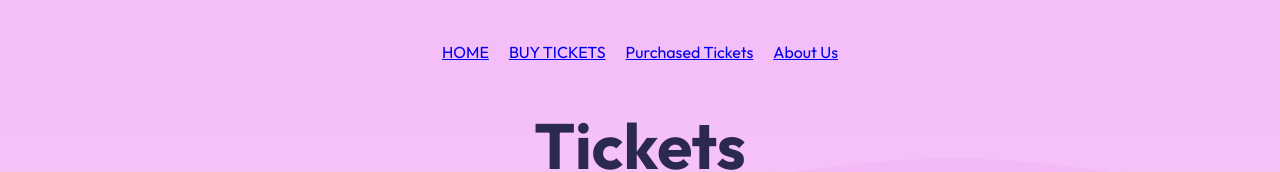
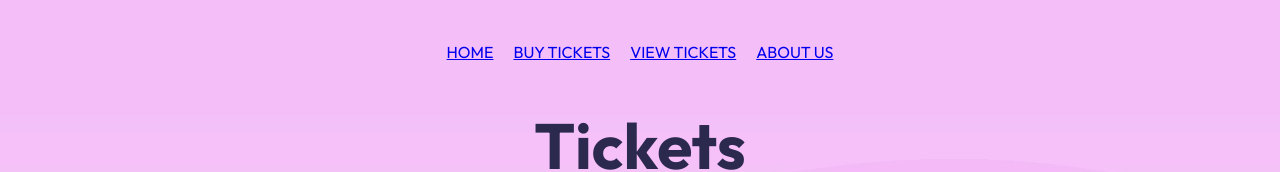
Before and after one commit to johnbean36/JannysThemeParkfront, a React (Vite) app: page /ticket in a window 1280 px wide. Shown: the top 172 px of the page. Built offline with nearby package versions, Linux system fonts and the light colour scheme; no server answers.

Commit message:
Style About page

```diff
--- a/src/App.css
+++ b/src/App.css
@@ -65,8 +65,12 @@ button:hover{
   border: 2px solid rgb(230, 191, 244);
 }
 
-#ticket {
+#ticket, #about {
   border: 2px solid rgb(44, 41, 78);
   background-color: rgba(248, 238, 246, 0.7);
   border-radius: 10px;
 }
+
+#about {
+  padding: 0px 20px 10px 20px;
+}
--- a/src/components/About.jsx
+++ b/src/components/About.jsx
@@ -4,8 +4,10 @@ const About = () => {
     return (
         <div>
             <h1 className='jan'>Banana</h1>
-            <p>banana banana bananabanana banana bananabanana banana bananabanana banana bananabanana banana bananabanana banana bananabanana banana bananabanana banana bananabanana banana bananabanana banana bananabanana banana bananabanana banana banana banana banana bananabanana banana bananabanana banana bananabanana banana bananabanana banana bananabanana banana bananabanana banana bananabanana banana bananabanana banana bananabanana banana bananabanana banana bananabanana banana bananabanana banana bananabanana banana bananabanana banana bananabanana banana bananabanana banana bananabanana banana bananabanana banana bananabanana banana bananabanana banana bananabanana banana bananabanana banana bananabanana banana bananabanana banana bananabanana banana bananabanana banana bananabanana banana bananabanana banana bananabanana banana bananabanana banana banana</p>
-            <img src='/images/banana-cheerer.gif'></img>
+            <div id="about">
+                <p>banana banana banana banana banana banana banana banana banana banana banana banana banana banana banana banana banana banana banana banana banana banana banana banana banana banana banana banana banana banana banana banana banana banana banana banana banana banana banana banana banana banana banana banana banana banana banana banana banana banana banana banana banana banana banana banana banana banana banana banana banana banana banana banana banana banana banana banana banana banana banana banana banana banana banana banana banana banana banana banana banana banana banana banana banana banana banana banana banana banana banana banana banana banana banana banana banana banana banana banana banana banana banana banana banana banana banana banana banana banana banana banana banana banana banana banana banana banana banana banana banana banana banana banana banana banana banana banana</p>
+                <img src='/images/banana-cheerer.gif'></img>
+            </div>
         </div>
     )
 }
--- a/src/components/Nav.jsx
+++ b/src/components/Nav.jsx
@@ -6,8 +6,8 @@ const Nav = () => {
         <div>
             <NavLink to='/'><div className='link'>HOME</div></NavLink>
             <NavLink to='/buytickets'><div className='link'>BUY TICKETS</div></NavLink>
-            <NavLink to="/ticket"><div className='link'>Purchased Tickets</div></NavLink>
-            <NavLink to='/about'><div className='link'>About Us</div></NavLink>
+            <NavLink to="/ticket"><div className='link'>VIEW TICKETS</div></NavLink>
+            <NavLink to='/about'><div className='link'>ABOUT US</div></NavLink>
         </div>
     )
 }
```
